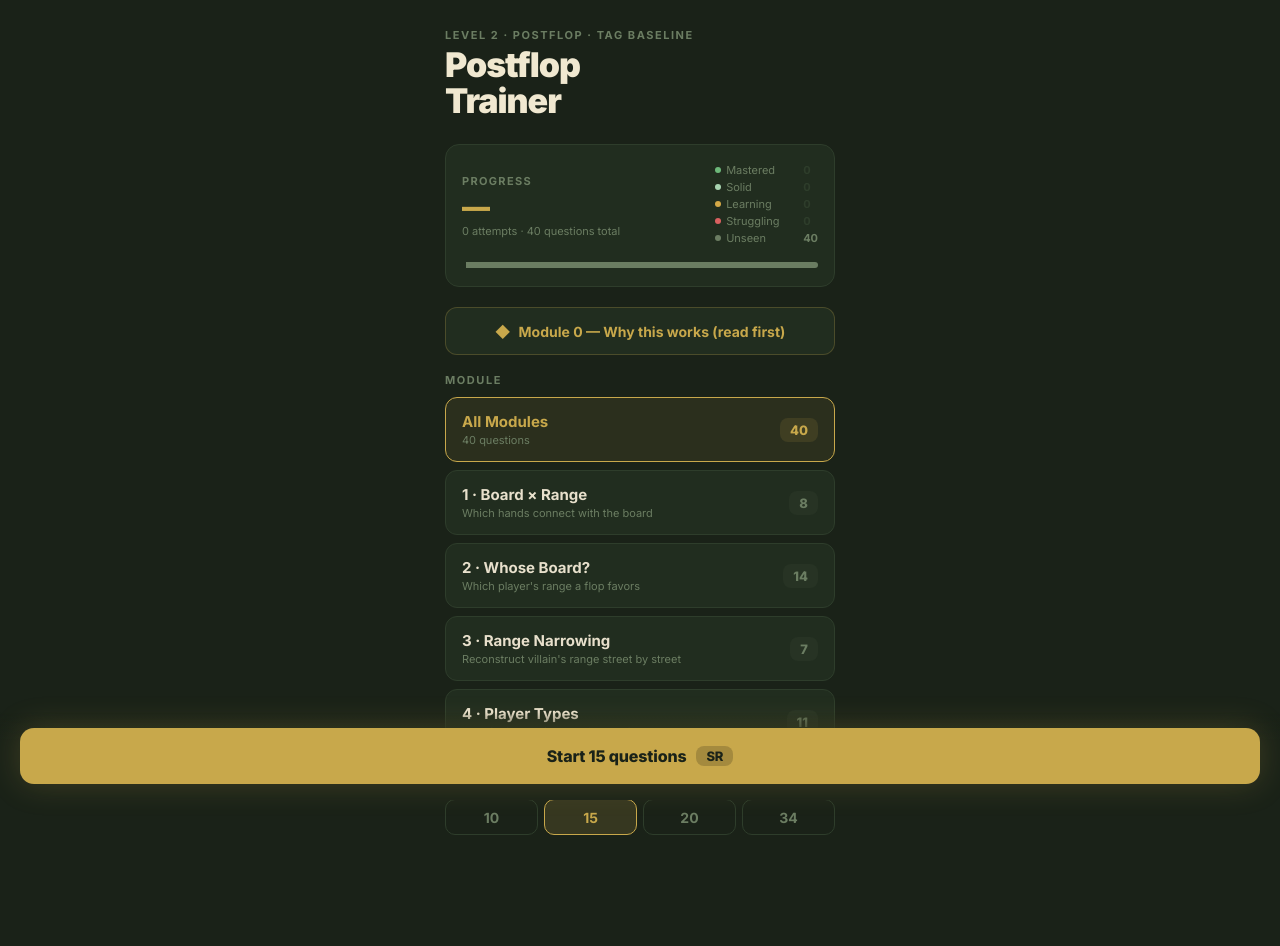
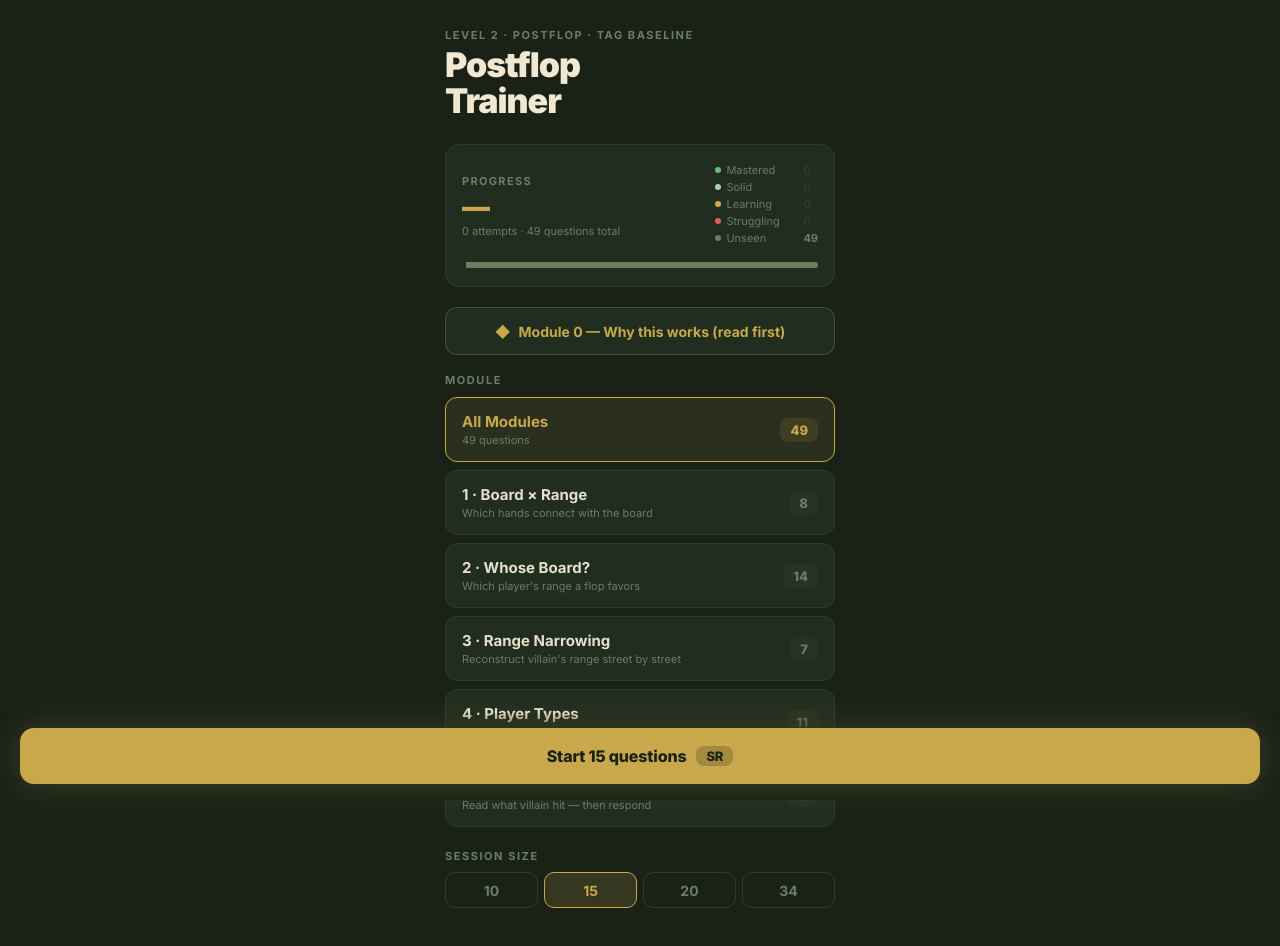
Before and after one commit to Kikoory-Dev/Poker-Postflop-Trainer, a React (Vite) app: page / in a window 1280 px wide. Shown: the top 946 px of the page. Built offline with nearby package versions, Linux system fonts and the light colour scheme.

Commit message:
Wire Module 5 into app

```diff
--- a/src/App.jsx
+++ b/src/App.jsx
@@ -3,6 +3,7 @@ import module1Data from "./data/module1.json";
 import module2aData from "./data/module2a.json";
 import module3Data from "./data/module3.json";
 import module4Data from "./data/module4.json";
+import module5Data from "./data/module5.json";
 
 const C = {
   bg:"#1a2218", bg2:"#212d1f", bg3:"#273324",
@@ -11,7 +12,7 @@ const C = {
   green:"#6db87a", red:"#d96060", blue:"#70b4d4",
   purple:"#a98fe8", orange:"#e0845a",
 };
-const MOD_COLOR = { "1":"#6db87a", "2":"#70b4d4", "3":"#a98fe8", "4":"#e0845a" };
+const MOD_COLOR = { "1":"#6db87a", "2":"#70b4d4", "3":"#a98fe8", "4":"#e0845a", "5":"#c77dd6" };
 const DIFF_COLOR = { easy:"#6db87a", medium:"#d4a847", hard:"#d96060" };
 const RED_SUITS = new Set(["♥","♦"]);
 
@@ -148,7 +149,7 @@ export default function App(){
 
   useEffect(()=>saveProgress(progress),[progress]);
 
-  const allQuestions = [...module1Data, ...module2aData, ...module3Data, ...module4Data];
+  const allQuestions = [...module1Data, ...module2aData, ...module3Data, ...module4Data, ...module5Data];
   const filtered = allQuestions.filter(q => moduleF === "all" ? true : q.module === moduleF);
 
   const totalAttempts = Object.values(progress).reduce((a,p)=>a+p.seen,0);
@@ -292,6 +293,7 @@ export default function App(){
             {key:"2",   label:"2 · Whose Board?",      sub:"Which player's range a flop favors",          color:MOD_COLOR["2"]},
             {key:"3",   label:"3 · Range Narrowing",   sub:"Reconstruct villain's range street by street", color:MOD_COLOR["3"]},
             {key:"4",   label:"4 · Player Types",      sub:"Exploit nits, stations, LAGs, maniacs",        color:MOD_COLOR["4"]},
+            {key:"5",   label:"5 · Board vs Range",    sub:"Read what villain hit \u2014 then respond",        color:MOD_COLOR["5"]},
           ].map(m=>{
             const active = moduleF===m.key;
             const count = m.key==="all"?allQuestions.length:allQuestions.filter(q=>q.module===m.key).length;
```
